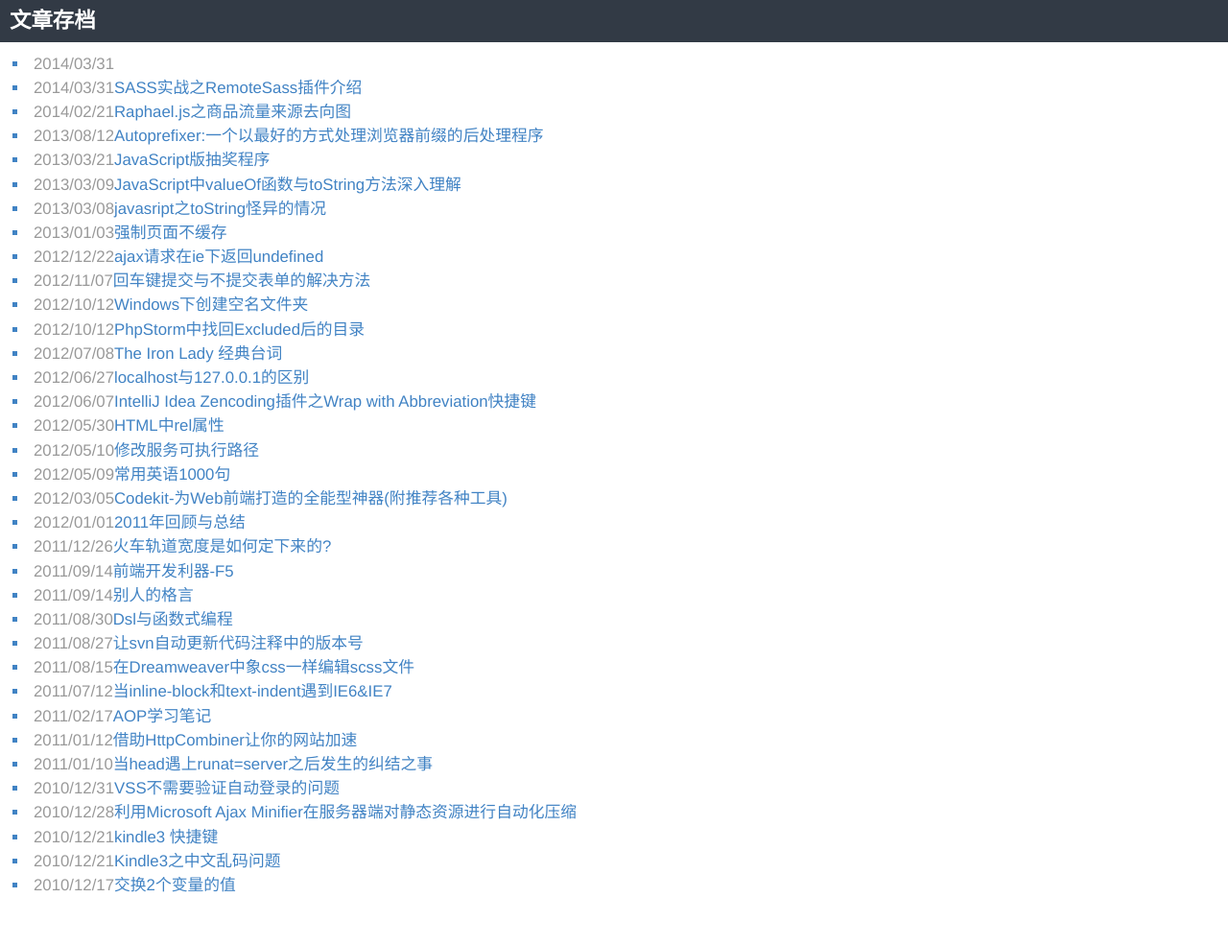
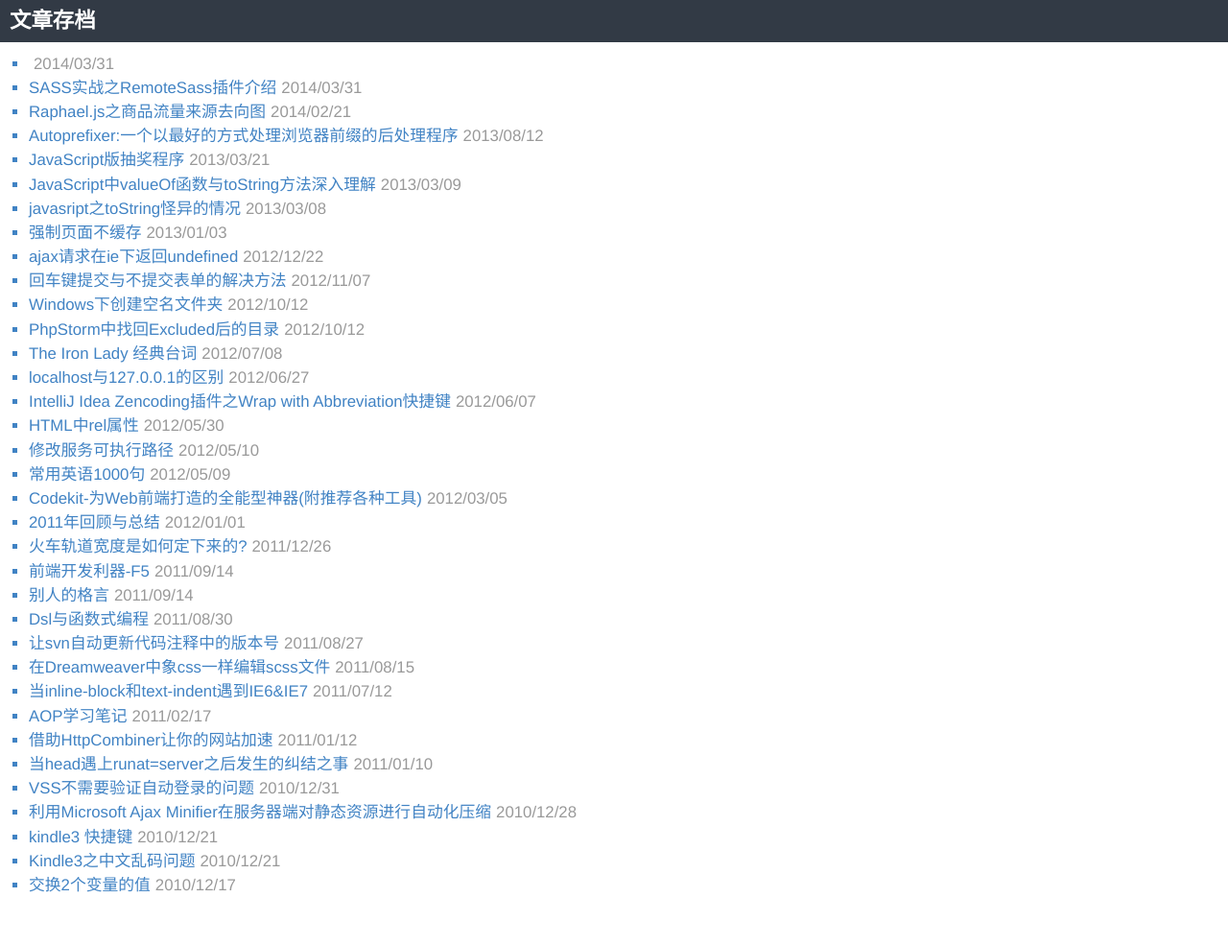
Before and after one commit to aNd1coder/and1coder.github.com, a Jekyll site: the page built from archive.md, in a window 1280 px wide. Shown: the whole page at 96% size. Built offline with Jekyll 4.4.1, drawn with Linux system fonts in a browser that asks for light colours; Markdown is read by kramdown in place of the engine named in the settings.

Commit message:
样式调整

```diff
--- a/archive.md
+++ b/archive.md
@@ -5,6 +5,6 @@
 ---
 <ul class="posts">
     {% for post in site.posts %}
-    <li><span class="date">{{ post.date | date: "%Y/%m/%d" }}</span><a href="{{site.baseurl }}{{ post.url }}">{{ post.title }}</a></li>
+    <li><a href="{{site.baseurl }}{{ post.url }}">{{ post.title }}</a><span class="date">{{ post.date | date: "%Y/%m/%d" }}</span></li>
     {% endfor %}
 </ul>
--- a/public/css/app.css
+++ b/public/css/app.css
@@ -43,7 +43,6 @@
     overflow: auto;
     padding: 6px 10px;
     border-radius: 3px;
-    word-wrap: normal;
 }
 
 .toolbar {
@@ -51,6 +50,7 @@
     font-size: 1.6em;
     color: #fff;
     background-color: #323a45;
+    overflow: hidden;
 }
 
 h2 { margin: 1em 0 0.2em; font-size: 1.2em; }
@@ -58,8 +58,6 @@
 .content {
     padding: 10px 10px 50px;
     font-size: 1.2em;
-    word-wrap: break-word;
-    word-break: break-all;
 }
 
 .posts {
```
